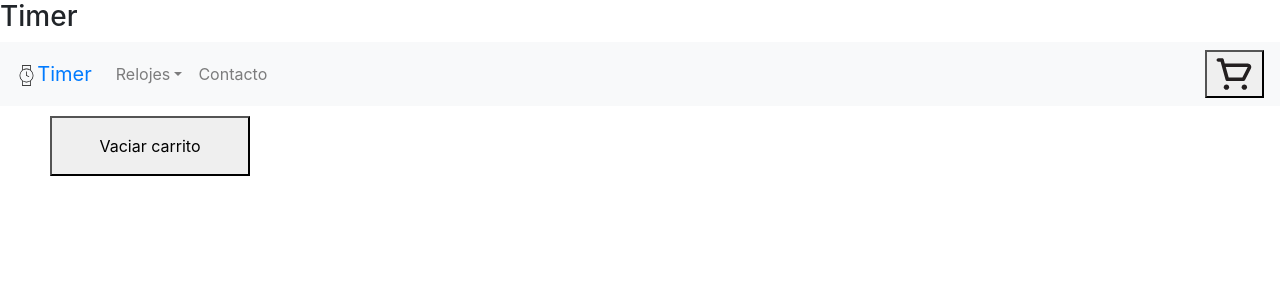
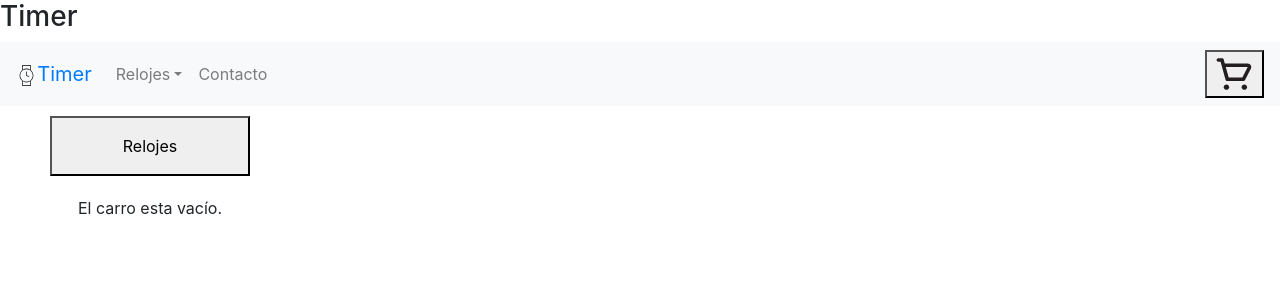
Before and after one commit to vhiguita/reactApp, a React (Create React App) app: page /cart in a window 1280 px wide. Shown: the top 300 px of the page. Built offline with nearby package versions, Linux system fonts and the light colour scheme.

Commit message:
cart view 27-02-2021

```diff
--- a/src/components/cart/index.jsx
+++ b/src/components/cart/index.jsx
@@ -1,14 +1,33 @@
-import React, {useContext} from 'react';
+import React, {useState, useContext, useEffect } from 'react';
+import { Link } from 'react-router-dom';
 import 'bootstrap/dist/css/bootstrap.min.css';
 import './cart.css';
 import {cartContext} from '../../context/cartContext';
 
 const Cart = () =>{
+
   const cartContextUse = useContext(cartContext);
-  const { removeItem, clear, product } = useContext(cartContext);
-  //console.log(cartContextUse);
-  console.log('prod');
-  console.log(product);
+  const { product, addItem, removeItem, clear, isCartEmpty, totalPrice } = useContext(cartContext);
+  const formatter = new Intl.NumberFormat('en-US', {
+     style: 'currency',
+     currency: 'USD',
+     minimumFractionDigits: 0
+  });
+
+  // useEffect(() => {
+  //   //console.log(id);
+  //   let total =0;
+  //   product.map(prod => {
+  //                 console.log(totalPrice);
+  //                 console.log(prod);
+  //                 let price = prod.item.price * prod.quantity;
+  //                 console.log(price);
+  //                 total = total + price;
+  //                 console.log(total);
+  //                 // setTotalPrice(totalPrice);
+  //   });
+  //   setTotalPrice(total);
+  // }, []);
   function clearCart(){
     console.log('Vaciando carro de compras:');
     clear();
@@ -20,7 +39,14 @@ const Cart = () =>{
   return (
 
     <>
-     <div style={{ padding: '10px', display: 'flex', flexDirection: 'column', alignItems: 'center', justifyContent: 'center', width: '300px'}}><button style={{width: '100px', height: '60px', minWidth: '200px', display:'block'}} onClick={clearCart}>Vaciar carrito</button></div>
+    {isCartEmpty ?
+      <div>
+          <Link to='/'><div style={{ padding: '10px', display: 'flex', flexDirection: 'column', alignItems: 'center', justifyContent: 'center', width: '300px'}}><button style={{width: '100px', height: '60px', minWidth: '200px', display:'block'}}>Relojes</button></div></Link>
+          <div style={{ padding: '10px', display: 'flex', flexDirection: 'column', alignItems: 'center', justifyContent: 'center', width: '300px'}}>El carro esta vacío.</div>
+      </div>
+      :<div style={{ padding: '10px', display: 'flex', flexDirection: 'column', alignItems: 'center', justifyContent: 'center', width: '300px'}}><button style={{width: '100px', height: '60px', minWidth: '200px', display:'block'}} onClick={clearCart}>Vaciar carrito</button></div>
+    }
+
      <div>
        <ul>
         {product.map((prod)=>{
@@ -35,6 +61,13 @@ const Cart = () =>{
         })}
        </ul>
      </div>
+     {isCartEmpty ?
+       <>
+       </>
+       :<div style={{ textAlign: 'center', alignItems: 'center', justifyContent: 'center', width: '300px'}}>
+         <strong>PRECIO TOTAL = </strong> {formatter.format(totalPrice)}
+        </div>
+     }
     </>
 
   );
--- a/src/context/cartContext.js
+++ b/src/context/cartContext.js
@@ -9,7 +9,11 @@ export const cartContext = createContext();
 
 function CartContext({children}){
 //const CartContext = ({children}) =>{
+  const[isCartEmpty,setIsCartEmpty] = useState(true);
   const[product,setProduct] = useState([]);
+  const [totalPrice, setTotalPrice] = useState(0);
+  const [numProd, setNumProd] = useState(0);
+
   const addItem = (item) => {
     //console.log(item);
     //console.log('id='+item.item.id);
@@ -20,6 +24,7 @@ function CartContext({children}){
        product.push(item);
        //console.log(product);
        setProduct(product);
+       setIsCartEmpty(false);
     }else{
       let i = 0;
       while(i<product.length){
@@ -29,15 +34,45 @@ function CartContext({children}){
         }
         i = i + 1;
       }
-
       //console.log(product);
       setProduct(product);
+      setIsCartEmpty(false);
     }
+
+    let total =0;
+    let j = 0;
+    let n = 0;
+    while(j<product.length){
+      let price = product[j].item.price * product[j].quantity;
+      n = n + product[j].quantity;
+      console.log(price);
+      total = total + price;
+      j = j + 1;
+    }
+    setTotalPrice(total);
+    setNumProd(n);
+    console.log("cantidad de productos:"+n);
   }
   const removeItem = (id) =>{
     const newProducList = product.filter(prod =>prod.item.id !== id);
     //const newProducList = product.splice(id, 1);
+    if(newProducList.length ===0){
+       setIsCartEmpty(true);
+    }
     setProduct(newProducList);
+    let total =0;
+    let j = 0;
+    let n = 0;
+    while(j<newProducList.length){
+      let price = newProducList[j].item.price * newProducList[j].quantity;
+      n = n + newProducList[j].quantity;
+      console.log(price);
+      total = total + price;
+      j = j + 1;
+    }
+    setTotalPrice(total);
+    setNumProd(n);
+    console.log("cantidad de productos:"+n);
   }
   const isInCart = (id) =>{
     //console.log(product);
@@ -45,6 +80,9 @@ function CartContext({children}){
   }
   const clear = () =>{
     setProduct([]);
+    setTotalPrice(0);
+    setIsCartEmpty(true);
+    setNumProd(0);
     //console.log(product);
   }
   return (
@@ -54,6 +92,8 @@ function CartContext({children}){
       addItem,
       removeItem,
       clear,
+      isCartEmpty,
+      totalPrice,
      }}>
      {children}
     </cartContext.Provider>
```
Also changed, not shown: 1 other file (tests, documents, lock files or other folders).
